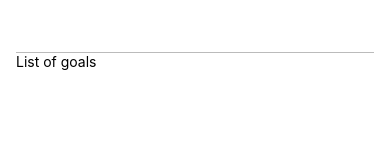
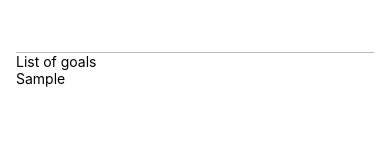
Before and after one commit to Edswel/goaltracker, a React Native app: screen / in a window 390 px wide. Both pictures are taken after typing "Sample" into the empty fields and a click on the button "ADD GOAL". Shown: the part 150-300 px from the top of the page. Built offline with nearby package versions, Linux system fonts and the light colour scheme.

Commit message:
Display entered text on screen

```diff
--- a/App.js
+++ b/App.js
@@ -3,12 +3,13 @@
 
 export default function App() {
   const [enteredGoalText, setEnteredGoalText] = useState('');
+  const [courseGoals, setCourseGoals] = useState([]);
   function goalInputHandler(enteredText) {
     setEnteredGoalText(enteredText);
   };
 
   function addGoalHandler() {
-    console.log(enteredGoalText);
+    setCourseGoals(currentCourseGoals => [...currentCourseGoals, enteredGoalText]);
   };
 
 
@@ -20,6 +21,7 @@
       </View>
       <View style={styles.goalsContainer}>
         <Text>List of goals</Text>
+        {courseGoals.map((goal) => <Text key={goal}>{goal}</Text>)}
       </View>
     </View>
   );
```
